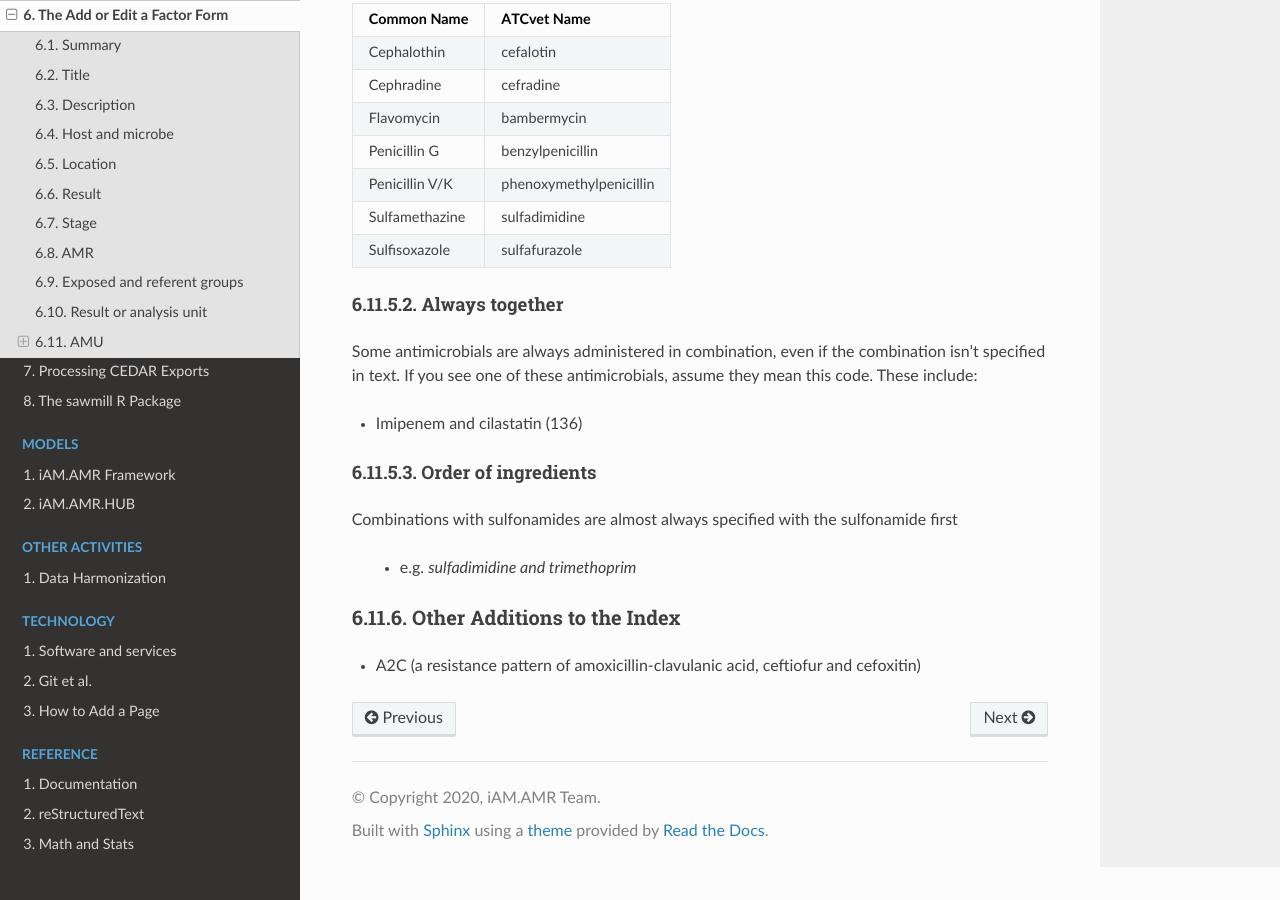
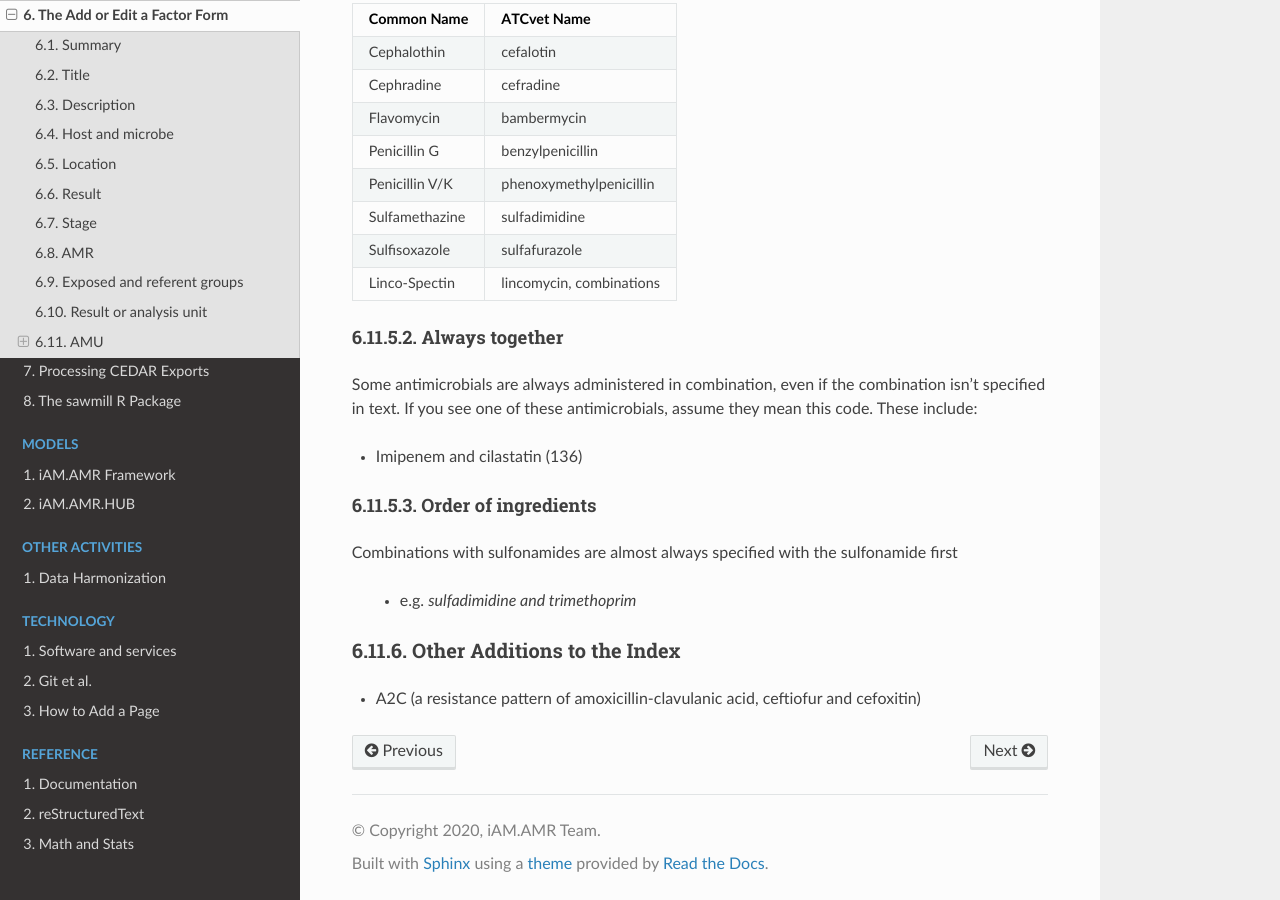
Before and after one commit to iAM-AMR/iAM.AMR.DOC, a Sphinx documentation site: the page built from source/data_extraction/form_factor.rst, in a window 1280 px wide and 900 px high, scrolled down 7470 px. Built offline with Sphinx 7.4.7 and the Read the Docs theme 2.0.0, drawn with Linux system fonts in a browser that asks for light colours; pages that are not in the unit, such as notebooks, are missing from menus; a script that is not in the unit is left out.

Commit message:
Add linco-spectin to Idiosyncracies section.

```diff
--- a/source/data_extraction/form_factor.rst
+++ b/source/data_extraction/form_factor.rst
@@ -234,6 +234,7 @@ Penicillin G    benzylpenicillin
 Penicillin V/K  phenoxymethylpenicillin
 Sulfamethazine  sulfadimidine
 Sulfisoxazole   sulfafurazole
+Linco-Spectin   lincomycin, combinations
 ==============  =======================
 
 Always together
```
